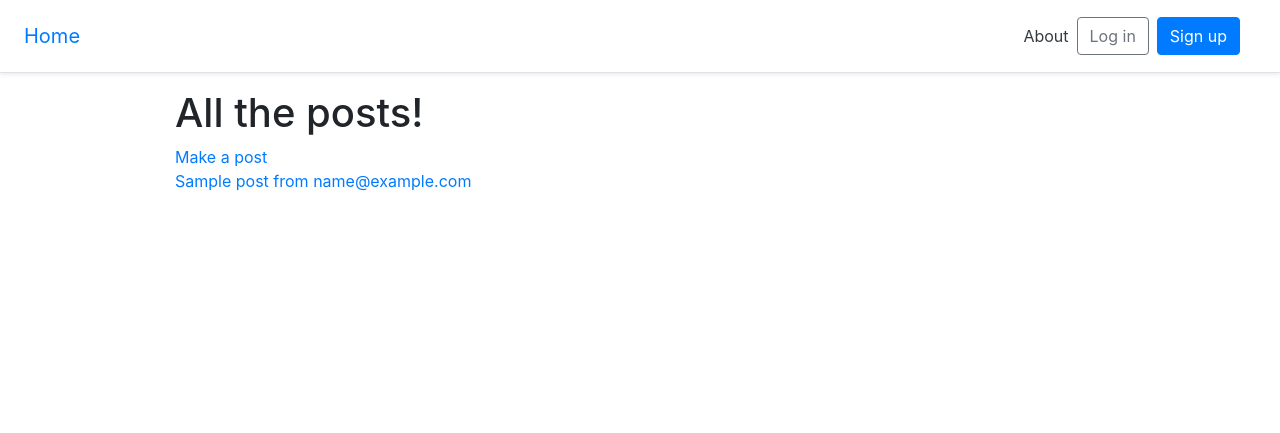
After one commit to skrambelled/blog-x, a Django app: page /blog/ in a window 1280 px wide. The commit adds this page. Shown: the top 433 px of the page. Run offline with Django 3.2, Linux system fonts and the light colour scheme; tables that the repository leaves empty hold one stand-in row (values such as "Sample post"); some libraries are stand-ins or nearby versions.

Commit message:
CRUD functionality added

```diff
--- /dev/null
+++ b/blog/admin.py
@@ -0,0 +1,4 @@
+from django.contrib import admin
+from .models import Post
+
+admin.site.register(Post)
--- /dev/null
+++ b/blog/apps.py
@@ -0,0 +1,5 @@
+from django.apps import AppConfig
+
+
+class BlogConfig(AppConfig):
+    name = 'blog'
--- /dev/null
+++ b/blog/models.py
@@ -0,0 +1,15 @@
+from django.db import models
+from django.contrib.auth import get_user_model
+from django.urls import reverse
+
+
+class Post(models.Model):
+    title = models.CharField(max_length=64)
+    author = models.ForeignKey(get_user_model(), on_delete=models.CASCADE)
+    body = models.TextField()
+
+    def __str__(self):
+        return f'{self.title} from {self.author}'
+
+    def get_absolute_url(self):
+        return reverse('blog/post_detail', args=[ str(self.id) ])
--- /dev/null
+++ b/blog/urls.py
@@ -0,0 +1,10 @@
+from django.urls import path
+from .views import HomePageView, PostDetailView, PostCreateView, PostUpdateView, PostDeleteView
+
+urlpatterns = [
+    path('', HomePageView.as_view(), name='blog/home'),
+    path('details/<int:pk>/', PostDetailView.as_view(), name='blog/post_detail'),
+    path('new', PostCreateView.as_view(), name="blog/post_create"),
+    path('<int:pk>/edit/', PostUpdateView.as_view(), name="blog/post_update"),
+    path('<int:pk>/delete/', PostDeleteView.as_view(), name="blog/post_delete")
+]
--- /dev/null
+++ b/blog/views.py
@@ -0,0 +1,32 @@
+from django.views.generic import DetailView, ListView, CreateView, UpdateView, DeleteView
+from .models import Post
+from django.urls import reverse_lazy
+
+# Create your views here.
+class HomePageView(ListView):
+    template_name = 'blog/home.html'
+    model = Post
+
+
+class PostDetailView(DetailView):
+    template_name = 'blog/post_detail.html'
+    model = Post
+
+
+class PostCreateView(CreateView):
+    template_name = 'blog/post_create.html'
+    model = Post
+    fields = ['title', 'author', 'body']
+
+
+
+class PostUpdateView(UpdateView):
+    template_name = 'blog/post_update.html'
+    model = Post
+    fields = ['title', 'body']
+
+
+class PostDeleteView(DeleteView):
+    template_name = 'blog/post_delete.html'
+    model = Post
+    success_url = reverse_lazy('blog/home')
--- a/config/settings.py
+++ b/config/settings.py
@@ -23,6 +23,7 @@ INSTALLED_APPS = [
     'whitenoise.runserver_nostatic',
     'django.contrib.staticfiles',
     'django.contrib.sites',
+    'blog',
 
     # Third-party
     'allauth',
--- a/config/urls.py
+++ b/config/urls.py
@@ -6,6 +6,7 @@ urlpatterns = [
     path('admin/', admin.site.urls),
     path('accounts/', include('allauth.urls')),
     path('', include('pages.urls')),
+    path('blog/', include('blog.urls'))
 ]
 
 if settings.DEBUG:
--- a/templates/_base.html
+++ b/templates/_base.html
@@ -22,7 +22,7 @@
   <main role="main">
     <div class="d-flex flex-column flex-md-row align-items-center p-3 px-md-4 mb-3 bg-white border-bottom shadow-sm">
       <h5 class="my-0 mr-md-auto font-weight-normal">
-        <a href="{% url 'home' %}">DjangoX</a>
+        {% block home %}<a href="{% url 'home' %}">DjangoX</a>{% endblock home %}
       </h5>
       <a class="p-2 text-dark" href="{% url 'about' %}">About</a>
       <nav class="my-2 my-md-0 mr-md-3">
--- /dev/null
+++ b/templates/blog/base.html
@@ -0,0 +1,3 @@
+{% extends '_base.html' %}
+
+{% block home %}<a href="{% url 'blog/home' %}">Home</a>{% endblock home %}
--- /dev/null
+++ b/templates/blog/home.html
@@ -0,0 +1,19 @@
+{% extends 'blog/base.html' %}
+
+{% block content %}
+
+<h1>All the posts!</h1>
+
+<a href="{% url 'blog/post_create' %}">Make a post</a>
+
+{% for post in object_list %}
+
+<div class="row">
+    <div class="col-8">
+        <a href="{% url 'blog/post_detail' post.pk %}">{{ post }}</a>
+    </div>
+</div>
+
+{% endfor %}
+
+{% endblock content %}
```
Also changed, not shown: blog/tests.py (added, +14 -0 lines), templates/blog/post_create.html (added, +13 -0 lines), templates/blog/post_delete.html (added, +14 -0 lines), templates/blog/post_detail.html (added, +12 -0 lines), templates/blog/post_update.html (added, +14 -0 lines), blog/__init__.py (added), blog/migrations/0001_initial.py (added), blog/migrations/__init__.py (added).
